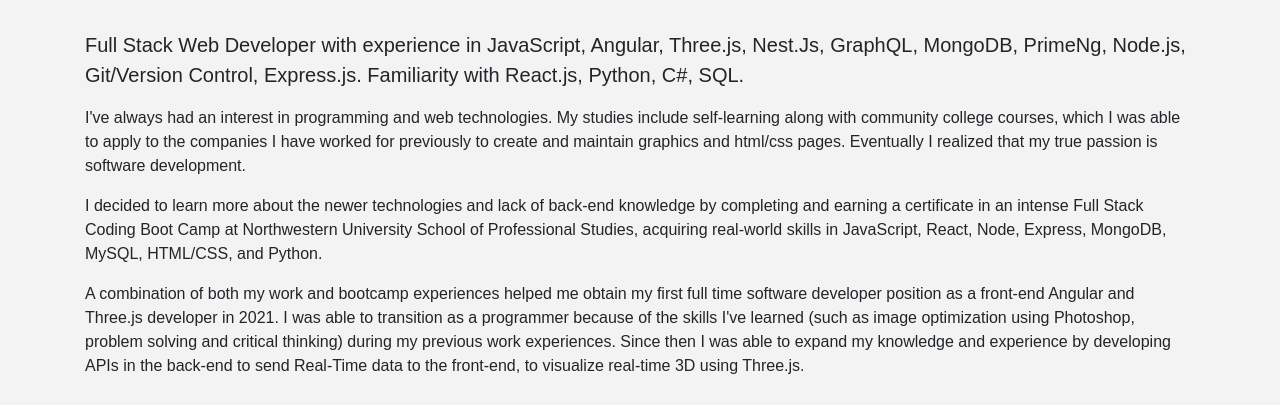
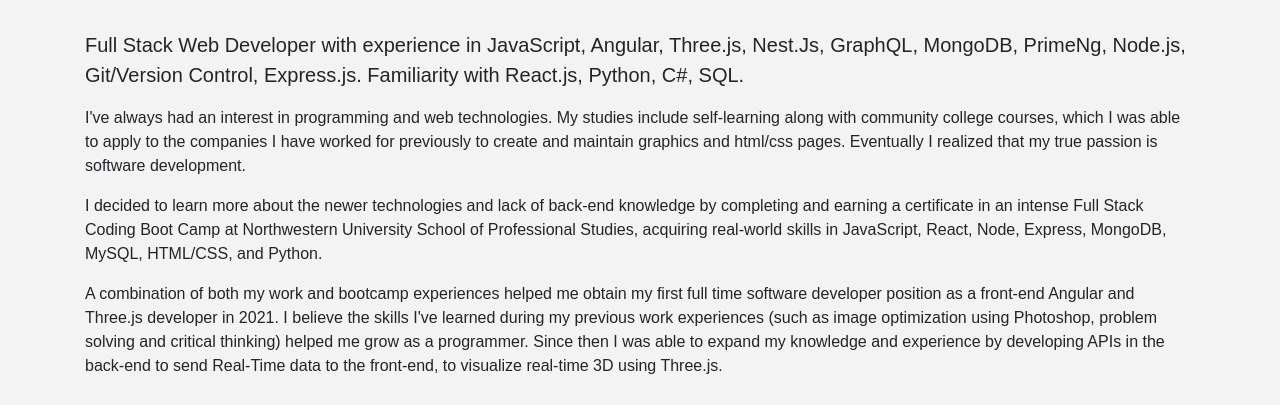
Before and after one commit to orlandocarnate/orlandocarnate.github.io, a website: page index.html in a window 1280 px wide. Shown: the part 395-800 px from the top of the page. Drawn offline with nearby package versions, Linux system fonts and the light colour scheme; a web font is replaced by a local one.

Commit message:
little fix

```diff
--- a/index.html
+++ b/index.html
@@ -180,7 +180,7 @@
 
       <p>
         A combination of both my work and bootcamp experiences helped me obtain my first full time software developer position as a front-end Angular and Three.js developer in 2021.
-        I was able to transition as a programmer because of the skills I've learned (such as image optimization using Photoshop, problem solving and critical thinking) during my previous work experiences.
+        I believe the skills I've learned during my previous work experiences (such as image optimization using Photoshop, problem solving and critical thinking) helped me grow as a programmer.
         Since then I was able to expand my knowledge and experience by developing APIs in the back-end to send Real-Time data to the front-end, to visualize real-time 3D using Three.js.
       </p>
       <!-- <p>
```
